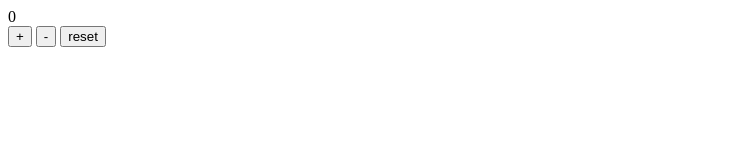
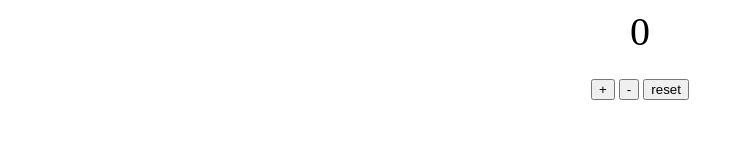
Before and after one commit to Mainbro12/counter.js, a plain HTML site: page index.html in a window 1280 px wide. Shown: the whole page, without its empty margins (0-744 px from the left). Drawn offline with Linux system fonts and the light colour scheme.

Commit message:
Centered Block

```diff
--- a/index.html
+++ b/index.html
@@ -1,19 +1,19 @@
 <!DOCTYPE html>
 <html lang="en">
   <head>
-    <meta charset="UTF-8">
-    <meta name="viewport" content="width=device-width, initial-scale=1.0">
+    <meta charset="UTF-8" />
+    <meta name="viewport" content="width=device-width, initial-scale=1.0" />
     <title>Document</title>
-
   </head>
 
   <body>
-<div id="count"></div>
+    <div style="width: max-content; margin: auto;">
+      <div id="count" style="font-size: 40px; text-align: center; margin-bottom: 24px;" ></div>
       <button id="add-button">+</button>
       <button id="minus-button">-</button>
       <button id="reset-button">reset</button>
+    </div>
 
     <script src="./script.js" type="text/javascript"></script>
-
   </body>
 </html>
```
Lines whose indentation alone changed are shown as unchanged.
